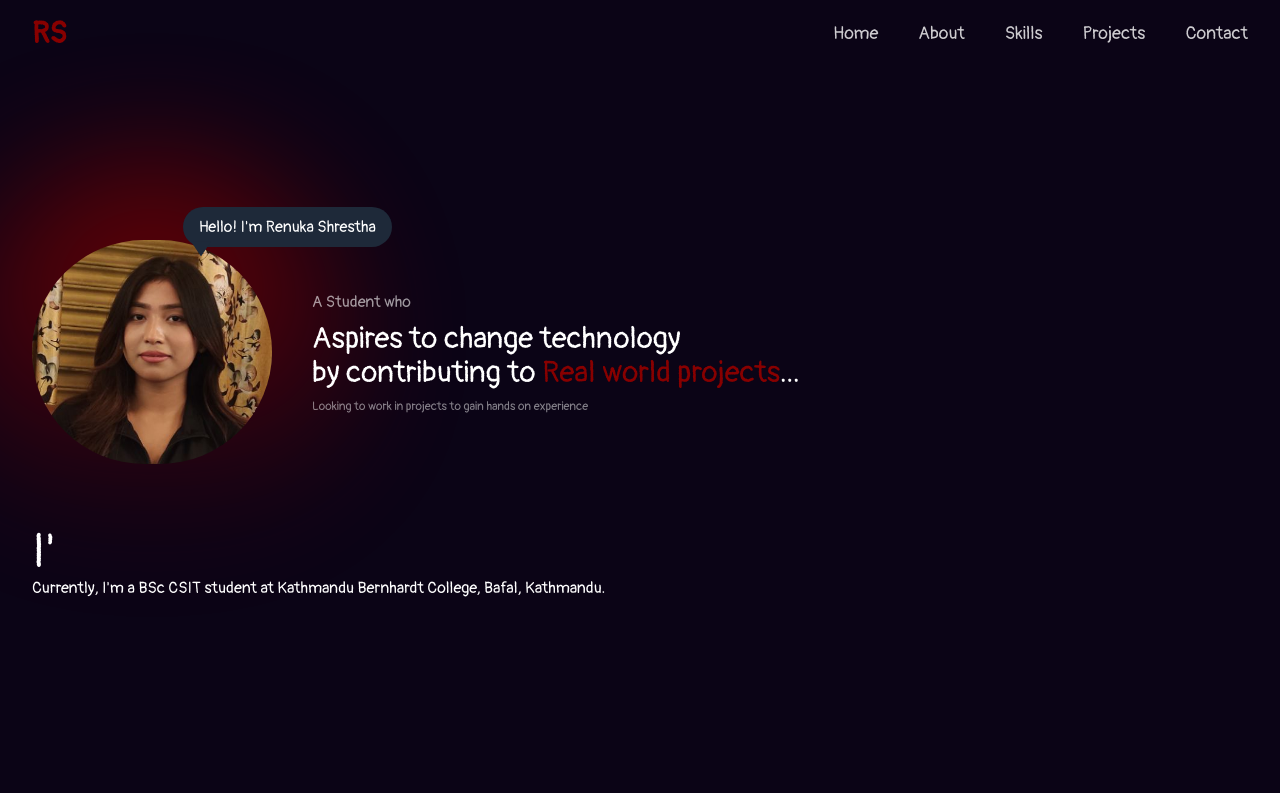
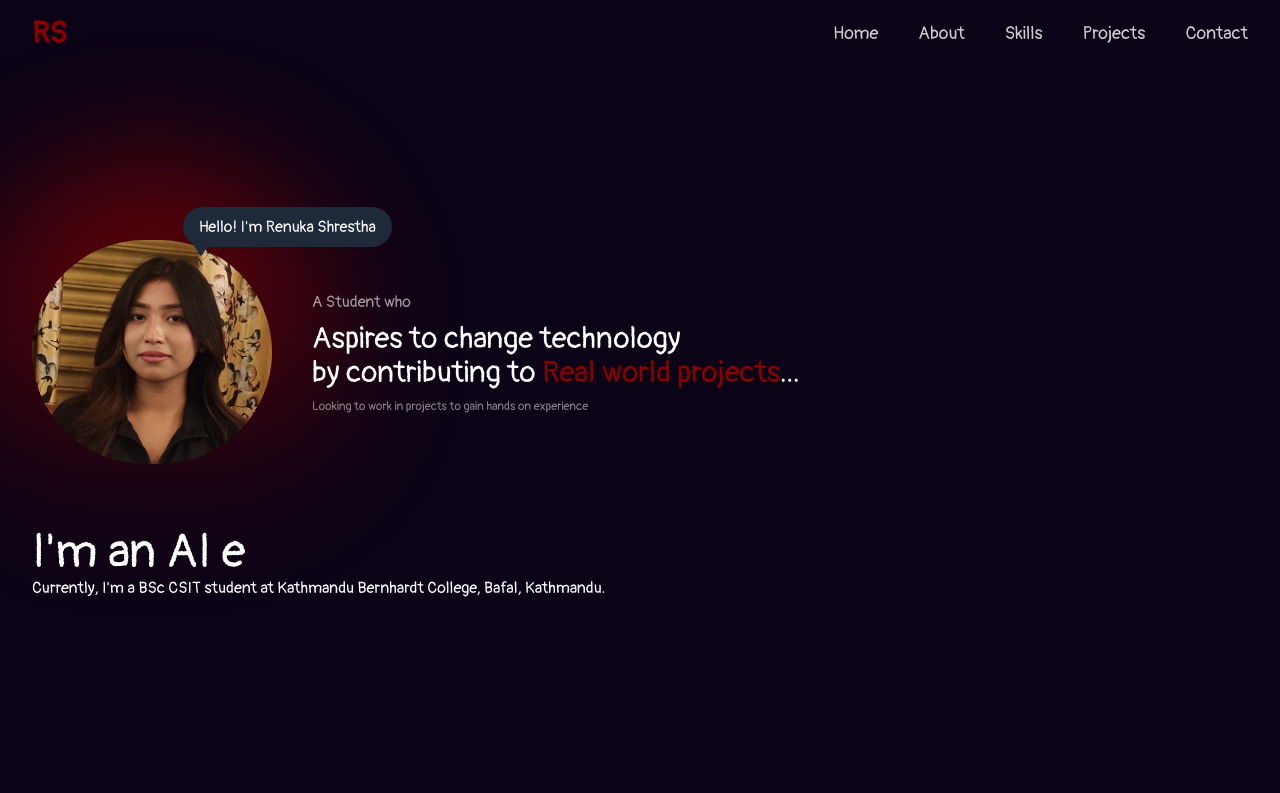
Before and after one commit to sazzzzan10/portfolio, a Next.js app: page / in a window 1280 px wide. Shown: the top 793 px of the page. Built offline with nearby package versions, Linux system fonts and the light colour scheme.

Commit message:
minor correction

```diff
--- a/app/components/IntroSection.tsx
+++ b/app/components/IntroSection.tsx
@@ -46,7 +46,7 @@ const IntroSection = ()=>{
                     <h2 className="text-3xl sm:text-4xl md:text-5xl font-normal tracking-right">
                         <Typewriter
                             // words={["I'm a Software Engineer", "I'm a Mobile & Frontend Developer", "I'm an AI enthusiast"]}
-                            words={["I'm a BSc. CSIT Student", "I'm a Frontend & Backend Aspirant", "I'm an AI enthusiast"]}
+                            words={["I'm a BSc. CSIT Student", "I'm a FullStack Aspirant", "I'm an AI enthusiast"]}
 
                             typeSpeed={65}
                             loop
```
